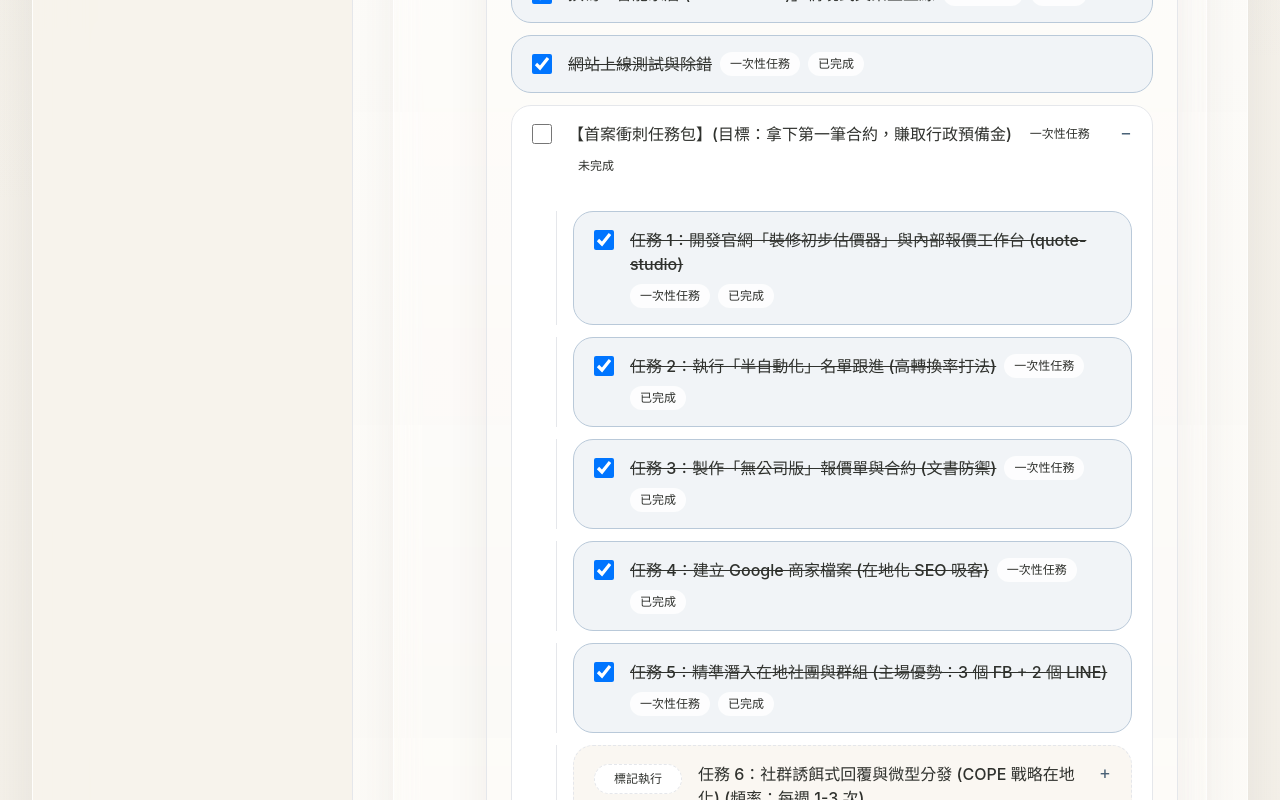
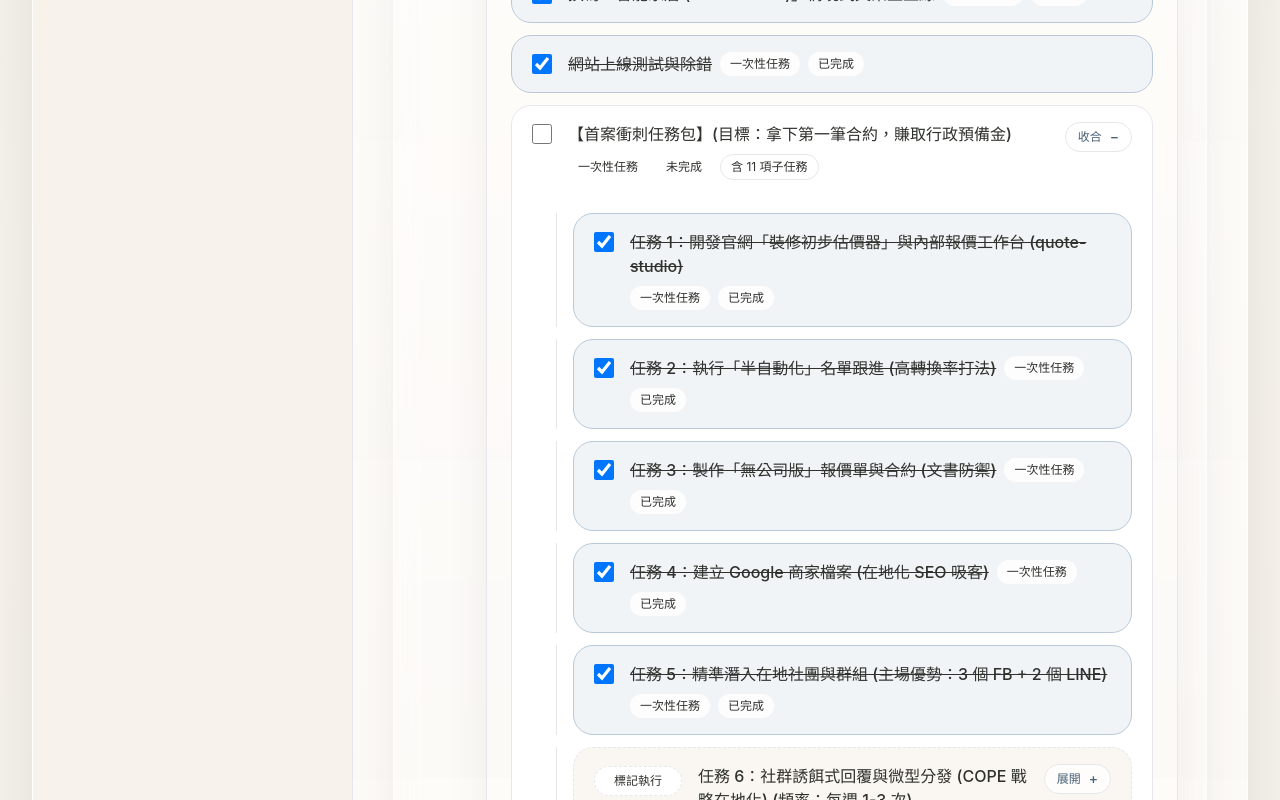
Before and after one commit to differ505-prog/cross-industry-career-planner, a Next.js app: page / in a window 1280 px wide. Shown: the part 1940-2740 px from the top of the page. Built offline with nearby package versions, Linux system fonts and the light colour scheme.

Commit message:
feat: refine nested checklist collapsing

```diff
--- a/src/components/career-planner-app.tsx
+++ b/src/components/career-planner-app.tsx
@@ -640,6 +640,8 @@ function ChecklistRow({
   theme: (typeof themeStyles)[ThemeName];
 }) {
   const hasChildren = Boolean(item.children?.length);
+  const childCount = item.children?.length ?? 0;
+  const childLabel = depth === 0 ? `含 ${childCount} 項子任務` : `含 ${childCount} 項子步驟`;
   const [open, setOpen] = useState(depth === 0 && hasChildren);
   const checked = Boolean(completedTasks[item.id]);
   const isRecurring = item.status === "recurring";
@@ -699,6 +701,11 @@ function ChecklistRow({
               <span className="rounded-full bg-white/85 px-2.5 py-1 text-xs text-stone-500">
                 {cycleLabel(item.status, checked)}
               </span>
+              {hasChildren ? (
+                <span className="rounded-full border border-stone-200 bg-stone-50/90 px-2.5 py-1 text-xs text-stone-500">
+                  {childLabel}
+                </span>
+              ) : null}
             </div>
           </div>
 
@@ -706,10 +713,14 @@ function ChecklistRow({
             <button
               type="button"
               onClick={() => setOpen((current) => !current)}
-              className={["pt-0.5 text-lg leading-none", theme.text].join(" ")}
+              className={[
+                "inline-flex items-center gap-2 rounded-full border border-stone-200 bg-white/80 px-3 py-1.5 text-xs font-medium text-stone-600 transition hover:bg-white",
+                theme.text,
+              ].join(" ")}
               aria-label={open ? "收合子任務" : "展開子任務"}
             >
-              {open ? "−" : "+"}
+              <span>{open ? "收合" : "展開"}</span>
+              <span className="text-sm leading-none">{open ? "−" : "+"}</span>
             </button>
           ) : null}
         </div>
```
